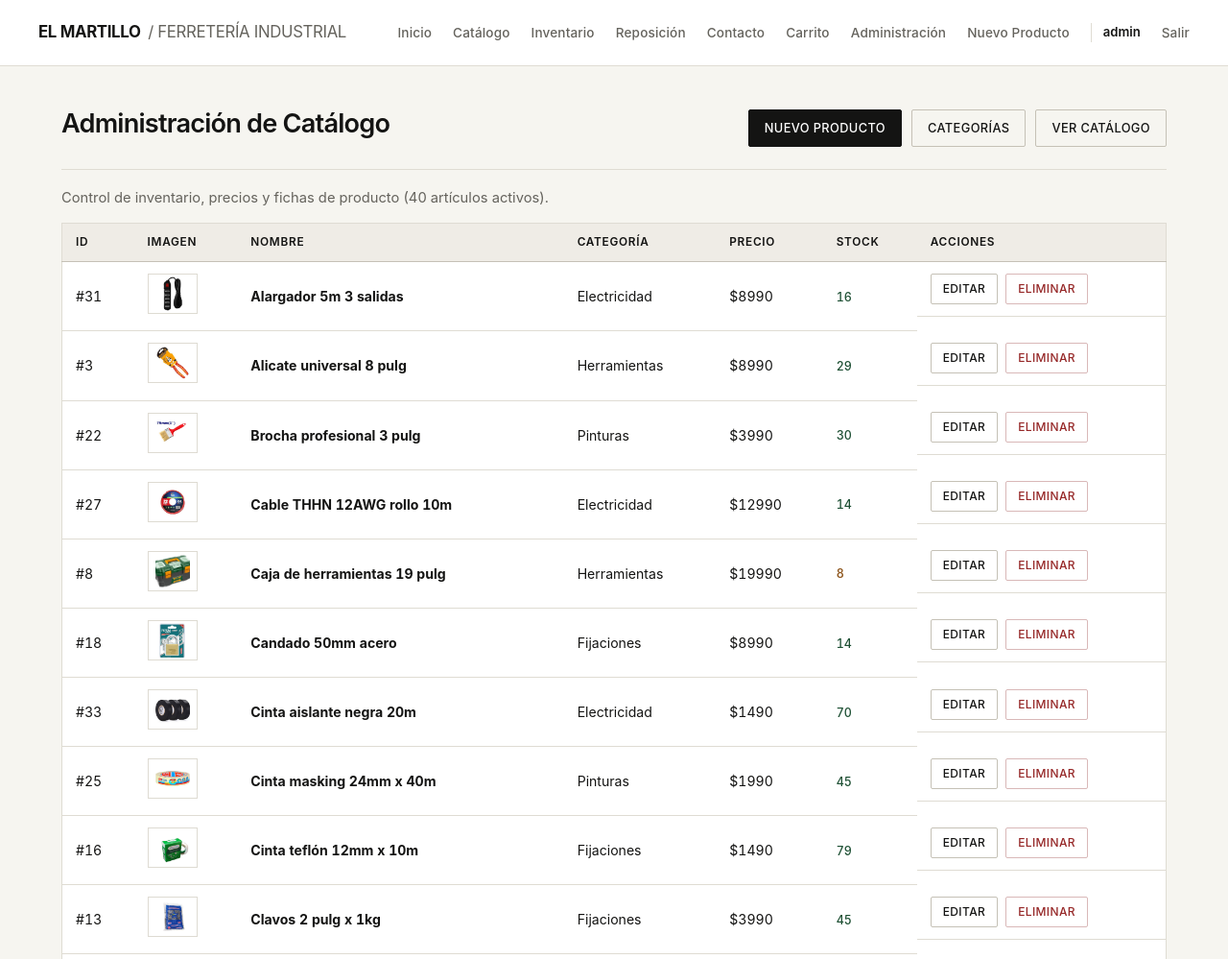
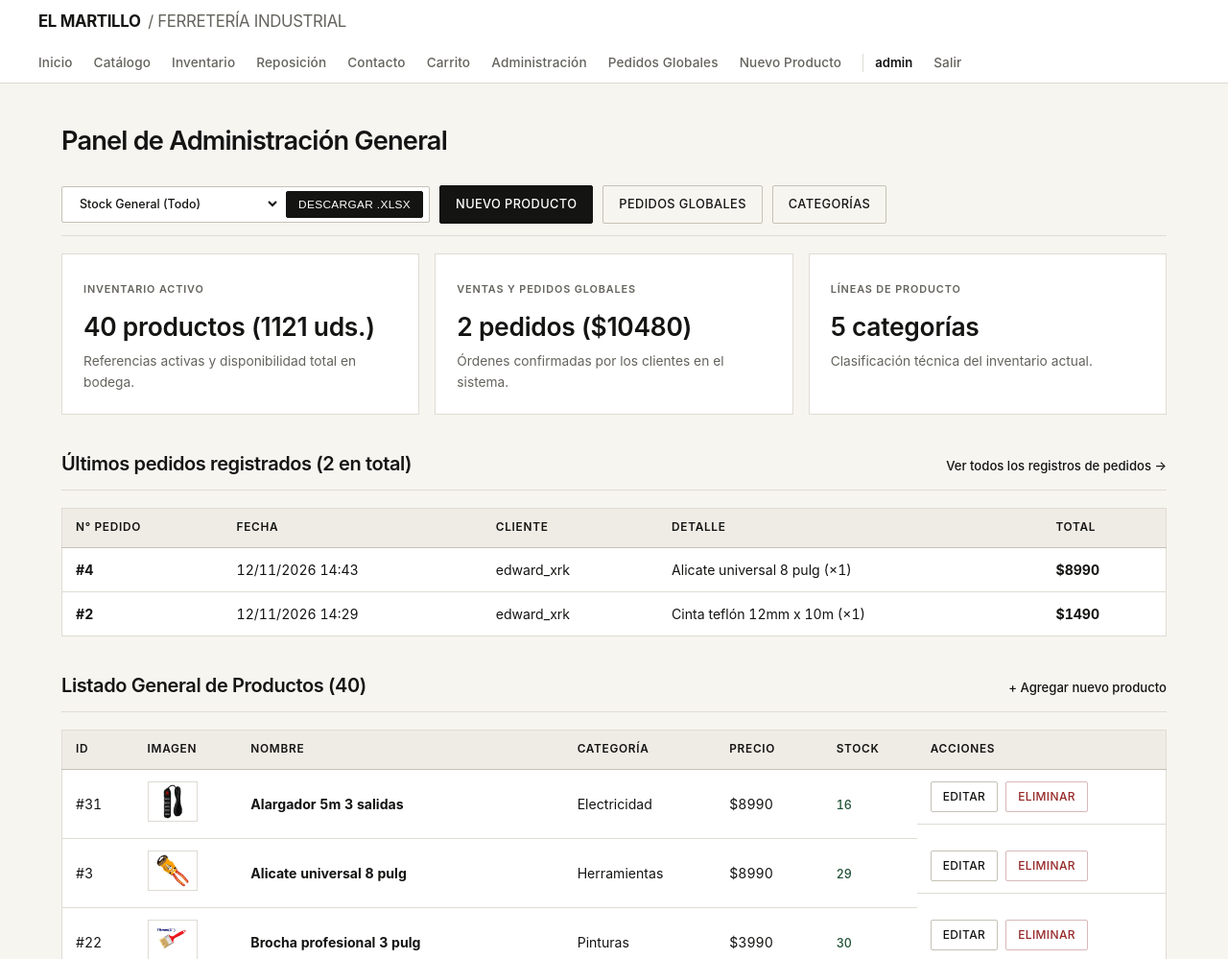
Before and after one commit to Xunork/Evaluacion-_03_4, a Django app: page /panel/ in a window 1280 px wide. Shown: the top 999 px of the page at 96% size. Run offline with Django 4.2, Linux system fonts and the light colour scheme; a user stored in the database is signed in; data comes from the database, SQL or seed files in the repository; both versions use the stored data as it was after the commit.

Commit message:
Actualizacion-Admin

```diff
--- a/productos/urls.py
+++ b/productos/urls.py
@@ -14,8 +14,9 @@ urlpatterns = [
     path("carrito/actualizar/<int:pk>/", views.carrito_actualizar, name="carrito_actualizar"),
     path("checkout/", views.checkout, name="checkout"),
     path("mis-pedidos/", views.mis_pedidos, name="mis_pedidos"),
-    # Rutas Etapa 1: CRUD web con formularios
+    # Rutas Etapa 1: CRUD web con formularios y panel de administración
     path("panel/", views.panel_admin, name="panel_admin"),
+    path("panel/pedidos/", views.pedidos_admin, name="pedidos_admin"),
     path("panel/nuevo/", views.producto_crear, name="producto_crear"),
     path("panel/editar/<int:pk>/", views.producto_editar, name="producto_editar"),
     path("panel/eliminar/<int:pk>/", views.producto_eliminar, name="producto_eliminar"),
@@ -25,4 +26,6 @@ urlpatterns = [
     path("reporte-critico/", views.reporte_critico, name="reporte_critico"),
     # Ruta Etapa 3: Formulario de consultas de clientes
     path("consultas/", views.consultas_clientes, name="consultas"),
+    # Ruta única de descarga de archivo Excel (.xls) mediante menú desplegable
+    path("exportar/excel/", views.descargar_excel, name="descargar_excel"),
 ]
--- a/productos/views.py
+++ b/productos/views.py
@@ -1,4 +1,8 @@
+from django.http import HttpResponse
 from django.shortcuts import render, redirect, get_object_or_404
+from openpyxl import Workbook
+from openpyxl.styles import Font, PatternFill, Alignment, Border, Side
+from openpyxl.utils import get_column_letter
 from django.contrib.auth import login, logout
 from django.contrib.auth.forms import AuthenticationForm
 from django.contrib.auth.decorators import login_required, user_passes_test
@@ -226,11 +230,8 @@ def carrito_actualizar(request, pk):
 
 @login_required
 def checkout(request):
-    if request.method != "POST":
-        return redirect("carrito")
-
     carrito = obtener_carrito(request)
-    items, total, _ = calcular_detalle_carrito(carrito)
+    items, total, cantidad_total = calcular_detalle_carrito(carrito)
 
     if not items:
         messages.error(request, "Tu carrito está vacío.")
@@ -242,6 +243,16 @@ def checkout(request):
             messages.error(request, f"Stock insuficiente para {prod.nombre}.")
             return redirect("carrito")
 
+    # Si es GET, mostramos la ventana propia de confirmación de compra
+    if request.method == "GET":
+        contexto = {
+            "items": items,
+            "total": total,
+            "cart_count": cantidad_total,
+        }
+        return render(request, "confirmar_compra.html", contexto)
+
+    # Si es POST, confirmamos el pedido y descontamos stock
     pedido = Pedido.objects.create(usuario=request.user, total=total)
     for item in items:
         prod = item["producto"]
@@ -275,12 +286,50 @@ def mis_pedidos(request):
 @user_passes_test(es_admin)
 def panel_admin(request):
     productos = Producto.objects.select_related("categoria").all()
+    categorias = Categoria.objects.annotate(total_prod=Count("productos")).all()
+    pedidos_recientes = Pedido.objects.select_related("usuario").prefetch_related("detalles").all()[:5]
+
+    totales_ventas = Pedido.objects.aggregate(
+        total_pedidos=Count("id"),
+        ingresos_totales=Sum("total"),
+    )
+    totales_stock = Producto.objects.aggregate(
+        suma_stock=Sum("stock"),
+    )
+
     _, _, cart_count = calcular_detalle_carrito(obtener_carrito(request))
     contexto = {
         "productos": productos,
+        "categorias": categorias,
+        "pedidos_recientes": pedidos_recientes,
+        "total_pedidos": totales_ventas["total_pedidos"] or 0,
+        "ingresos_totales": totales_ventas["ingresos_totales"] or 0,
+        "suma_stock": totales_stock["suma_stock"] or 0,
         "cart_count": cart_count,
     }
     return render(request, "admin_panel.html", contexto)
+
+
+@user_passes_test(es_admin)
+def pedidos_admin(request):
+    pedidos = Pedido.objects.select_related("usuario").prefetch_related("detalles").all()
+    categorias = Categoria.objects.all()
+    totales_ventas = Pedido.objects.aggregate(
+        total_pedidos=Count("id"),
+        ingresos_totales=Sum("total"),
+    )
+    unidades_vendidas = DetallePedido.objects.aggregate(total_unidades=Sum("cantidad"))
+
+    _, _, cart_count = calcular_detalle_carrito(obtener_carrito(request))
+    contexto = {
+        "pedidos": pedidos,
+        "categorias": categorias,
+        "total_pedidos": totales_ventas["total_pedidos"] or 0,
+        "ingresos_totales": totales_ventas["ingresos_totales"] or 0,
+        "total_unidades": unidades_vendidas["total_unidades"] or 0,
+        "cart_count": cart_count,
+    }
+    return render(request, "admin_pedidos.html", contexto)
 
 
 @user_passes_test(es_admin)
@@ -427,6 +476,7 @@ def reporte_critico(request):
     _, _, cart_count = calcular_detalle_carrito(obtener_carrito(request))
     contexto = {
         "productos_criticos": productos_criticos,
+        "categorias": Categoria.objects.all(),
         "umbral": umbral,
         "total_criticos": total_criticos,
         "cart_count": cart_count,
@@ -467,3 +517,289 @@ def consultas_clientes(request):
         "ultimos_visitados": ultimos_visitados,
     }
     return render(request, "consultas.html", contexto)
+
+
+# ==========================================================
+# EXPORTACIÓN DIRECTA A ARCHIVO EXCEL (.XLSX) CON DISEÑO Y TOTALES
+# ==========================================================
+
+def generar_respuesta_xls(nombre_archivo, titulo, encabezados, filas, fila_total=None, cols_moneda=None):
+    if cols_moneda is None:
+        cols_moneda = []
+
+    wb = Workbook()
+    ws = wb.active
+    ws.title = "Reporte"
+    ws.views.sheetView[0].showGridLines = True
+
+    num_cols = len(encabezados)
+    ultima_letra = get_column_letter(num_cols)
+
+    # Estilos principales
+    fondo_titulo = PatternFill(start_color="141413", end_color="141413", fill_type="solid")
+    fondo_subtitulo = PatternFill(start_color="EFECE6", end_color="EFECE6", fill_type="solid")
+    fondo_encabezado = PatternFill(start_color="262624", end_color="262624", fill_type="solid")
+    fondo_par = PatternFill(start_color="FAF9F5", end_color="FAF9F5", fill_type="solid")
+    fondo_impar = PatternFill(start_color="FFFFFF", end_color="FFFFFF", fill_type="solid")
+    fondo_total = PatternFill(start_color="EFECE6", end_color="EFECE6", fill_type="solid")
+
+    fuente_titulo = Font(name="Calibri", size=14, bold=True, color="FFFFFF")
+    fuente_sub = Font(name="Calibri", size=10, italic=True, color="4A4945")
+    fuente_encabezado = Font(name="Calibri", size=11, bold=True, color="FFFFFF")
+    fuente_celda = Font(name="Calibri", size=10, color="141413")
+    fuente_total = Font(name="Calibri", size=11, bold=True, color="141413")
+
+    borde_fino = Side(border_style="thin", color="D4D0C8")
+    borde_grueso_arriba = Side(border_style="medium", color="141413")
+    borde_doble_abajo = Side(border_style="double", color="141413")
+
+    borde_celda = Border(left=borde_fino, right=borde_fino, top=borde_fino, bottom=borde_fino)
+    borde_total = Border(
+        left=borde_fino,
+        right=borde_fino,
+        top=borde_grueso_arriba,
+        bottom=borde_doble_abajo,
+    )
+
+    # Fila 1: Banner de título
+    ws.merge_cells(f"A1:{ultima_letra}1")
+    celda_t1 = ws["A1"]
+    celda_t1.value = f"FERRETERÍA EL MARTILLO — {titulo.upper()}"
+    celda_t1.font = fuente_titulo
+    celda_t1.fill = fondo_titulo
+    celda_t1.alignment = Alignment(horizontal="left", vertical="center", indent=1)
+    ws.row_dimensions[1].height = 30
+
+    # Fila 2: Subtítulo informativo
+    ws.merge_cells(f"A2:{ultima_letra}2")
+    celda_t2 = ws["A2"]
+    celda_t2.value = f"Reporte generado desde el sistema de inventario ({len(filas)} registros incluidos)"
+    celda_t2.font = fuente_sub
+    celda_t2.fill = fondo_subtitulo
+    celda_t2.alignment = Alignment(horizontal="left", vertical="center", indent=1)
+    ws.row_dimensions[2].height = 20
+
+    # Fila 4: Encabezados de la tabla
+    fila_header = 4
+    ws.row_dimensions[fila_header].height = 24
+    for col_idx, texto_col in enumerate(encabezados, start=1):
+        c = ws.cell(row=fila_header, column=col_idx, value=texto_col)
+        c.font = fuente_encabezado
+        c.fill = fondo_encabezado
+        c.border = borde_celda
+        c.alignment = Alignment(horizontal="center", vertical="center")
+
+    # Filas de datos con cebreado (alternancia de color) y bordes de tabla
+    fila_actual = 5
+    for indice_fila, datos_fila in enumerate(filas):
+        ws.row_dimensions[fila_actual].height = 20
+        relleno = fondo_impar if indice_fila % 2 == 0 else fondo_par
+
+        for col_idx, valor in enumerate(datos_fila, start=1):
+            c = ws.cell(row=fila_actual, column=col_idx, value=valor)
+            c.font = fuente_celda
+            c.fill = relleno
+            c.border = borde_celda
+
+            if col_idx in cols_moneda and isinstance(valor, (int, float)):
+                c.number_format = "$#,##0"
+                c.alignment = Alignment(horizontal="right", vertical="center")
+            elif isinstance(valor, (int, float)):
+                c.alignment = Alignment(horizontal="center", vertical="center")
+            else:
+                c.alignment = Alignment(horizontal="left", vertical="center")
+
+        fila_actual = fila_actual + 1
+
+    # Fila final de TOTAL GENERAL
+    if fila_total:
+        ws.row_dimensions[fila_actual].height = 24
+        for col_idx, valor in enumerate(fila_total, start=1):
+            c = ws.cell(row=fila_actual, column=col_idx, value=valor)
+            c.font = fuente_total
+            c.fill = fondo_total
+            c.border = borde_total
+
+            if col_idx in cols_moneda and isinstance(valor, (int, float)):
+                c.number_format = "$#,##0"
+                c.alignment = Alignment(horizontal="right", vertical="center")
+            elif isinstance(valor, (int, float)):
+                c.alignment = Alignment(horizontal="center", vertical="center")
+            else:
+                c.alignment = Alignment(horizontal="left", vertical="center")
+
+    # Ajustar automáticamente el ancho de cada columna
+    for col_idx in range(1, num_cols + 1):
+        letra = get_column_letter(col_idx)
+        max_largo = len(str(encabezados[col_idx - 1]))
+        for fila_r in range(4, fila_actual + 1):
+            val = ws.cell(row=fila_r, column=col_idx).value
+            if val is not None:
+                texto = f"${val:,.0f}" if (col_idx in cols_moneda and isinstance(val, (int, float))) else str(val)
+                if len(texto) > max_largo:
+                    max_largo = len(texto)
+        ws.column_dimensions[letra].width = max(max_largo + 5, 14)
+
+    response = HttpResponse(
+        content_type="application/vnd.openxmlformats-officedocument.spreadsheetml.sheet"
+    )
+    response["Content-Disposition"] = f'attachment; filename="{nombre_archivo}.xlsx"'
+    wb.save(response)
+    return response
+
+
+def descargar_excel(request):
+    seccion = request.GET.get("seccion", "stock_general")
+
+    # 1. Resumen por categorías
+    if seccion == "resumen_categorias":
+        resumen = Categoria.objects.annotate(
+            cantidad_productos=Count("productos"),
+            precio_promedio=Avg("productos__precio"),
+            stock_total=Sum("productos__stock"),
+        ).order_by("nombre")
+
+        encabezados = ["Categoría", "Cantidad de Productos", "Precio Promedio CLP", "Stock Acumulado", "Valorizado Estimado CLP"]
+        filas = []
+        total_prods = 0
+        total_stock = 0
+        total_valorizado = 0
+        suma_promedios = 0
+
+        for cat in resumen:
+            prom = int(round(cat.precio_promedio)) if cat.precio_promedio is not None else 0
+            stock = cat.stock_total or 0
+            valorizado_cat = prom * stock
+            filas.append([cat.nombre, cat.cantidad_productos, prom, stock, valorizado_cat])
+            total_prods = total_prods + cat.cantidad_productos
+            total_stock = total_stock + stock
+            total_valorizado = total_valorizado + valorizado_cat
+            suma_promedios = suma_promedios + prom
+
+        prom_general = int(round(suma_promedios / len(filas))) if filas else 0
+        fila_total = ["TOTAL GENERAL", total_prods, prom_general, total_stock, total_valorizado]
+
+        return generar_respuesta_xls(
+            "reporte_resumen_categorias",
+            "Resumen de Inventario por Categoría",
+            encabezados,
+            filas,
+            fila_total=fila_total,
+            cols_moneda=[3, 5],
+        )
+
+    # 2. Stock crítico
+    if seccion == "stock_critico":
+        productos_criticos = (
+            Producto.objects.select_related("categoria")
+            .filter(stock__lte=10)
+            .order_by("stock", "nombre")
+        )
+        encabezados = ["ID", "Producto", "Categoría", "Precio Unitario CLP", "Stock Actual", "Valorizado CLP", "Estado"]
+        filas = []
+        suma_stock_critico = 0
+        suma_valor_critico = 0
+
+        for p in productos_criticos:
+            nombre_cat = p.categoria.nombre if p.categoria else "Sin categoría"
+            estado = "Sin stock" if p.stock == 0 else "Stock crítico"
+            valorizado = p.precio * p.stock
+            filas.append([p.id, p.nombre, nombre_cat, p.precio, p.stock, valorizado, estado])
+            suma_stock_critico = suma_stock_critico + p.stock
+            suma_valor_critico = suma_valor_critico + valorizado
+
+        fila_total = ["TOTAL", f"{len(filas)} productos en alerta", "—", "—", suma_stock_critico, suma_valor_critico, "—"]
+        return generar_respuesta_xls(
+            "reporte_stock_critico",
+            "Control de Reposición y Stock Crítico",
+            encabezados,
+            filas,
+            fila_total=fila_total,
+            cols_moneda=[4, 6],
+        )
+
+    # 3. Registro global de ventas y pedidos
+    if seccion == "ventas":
+        pedidos = Pedido.objects.select_related("usuario").prefetch_related("detalles").all()
+        encabezados = [
+            "N° Pedido",
+            "Fecha",
+            "Cliente",
+            "Correo",
+            "Producto",
+            "Cantidad",
+            "Precio Unitario CLP",
+            "Subtotal Línea CLP",
+        ]
+        filas = []
+        total_unidades = 0
+        total_ingresos = 0
+
+        for ped in pedidos:
+            fecha_str = ped.fecha.strftime("%d/%m/%Y %H:%M")
+            correo = ped.usuario.email or "-"
+            detalles = ped.detalles.all()
+            if detalles:
+                for d in detalles:
+                    sub = d.subtotal()
+                    filas.append([
+                        f"#{ped.id}",
+                        fecha_str,
+                        ped.usuario.username,
+                        correo,
+                        d.nombre_producto,
+                        d.cantidad,
+                        d.precio_unitario,
+                        sub,
+                    ])
+                    total_unidades = total_unidades + d.cantidad
+                    total_ingresos = total_ingresos + sub
+            else:
+                filas.append([f"#{ped.id}", fecha_str, ped.usuario.username, correo, "-", 0, 0, ped.total])
+                total_ingresos = total_ingresos + ped.total
+
+        fila_total = ["TOTAL VENTAS", f"{pedidos.count()} pedidos", "—", "—", "—", total_unidades, "—", total_ingresos]
+        return generar_respuesta_xls(
+            "registro_global_ventas",
+            "Registro Global de Pedidos y Ventas",
+            encabezados,
+            filas,
+            fila_total=fila_total,
+            cols_moneda=[7, 8],
+        )
+
+    # 4. Stock por categoría específica (ej: cat_1, cat_2...) o Stock General
+    productos = Producto.objects.select_related("categoria").all()
+    nombre_archivo = "inventario_stock_general"
+    titulo = "Inventario General de Stock"
+
+    if seccion.startswith("cat_"):
+        cat_id = seccion.replace("cat_", "")
+        if cat_id.isdigit():
+            categoria = Categoria.objects.filter(id=int(cat_id)).first()
+            if categoria:
+                productos = productos.filter(categoria=categoria)
+                nombre_archivo = f"stock_{categoria.nombre.lower()}"
+                titulo = f"Inventario de Stock - Categoría {categoria.nombre}"
+
+    encabezados = ["ID", "Producto", "Categoría", "Precio Unitario CLP", "Stock Disponible", "Valorizado CLP"]
+    filas = []
+    suma_stock = 0
+    suma_valorizado = 0
+
+    for p in productos:
+        nombre_cat = p.categoria.nombre if p.categoria else "Sin categoría"
+        valorizado = p.precio * p.stock
+        filas.append([p.id, p.nombre, nombre_cat, p.precio, p.stock, valorizado])
+        suma_stock = suma_stock + p.stock
+        suma_valorizado = suma_valorizado + valorizado
+
+    fila_total = ["TOTAL GENERAL", f"{len(filas)} productos", "—", "—", suma_stock, suma_valorizado]
+    return generar_respuesta_xls(
+        nombre_archivo,
+        titulo,
+        encabezados,
+        filas,
+        fila_total=fila_total,
+        cols_moneda=[4, 6],
+    )
--- a/static/css/style.css
+++ b/static/css/style.css
@@ -795,6 +795,36 @@ a.btn.disabled {
   align-items: start;
 }
 
+.excel-bar {
+  display: inline-flex;
+  align-items: center;
+  gap: 6px;
+  background-color: var(--surface);
+  border: 1px solid var(--line-strong);
+  padding: 4px 6px;
+  border-radius: 2px;
+}
+
+.excel-bar select {
+  border: none;
+  background-color: transparent;
+  color: var(--ink);
+  font-family: inherit;
+  font-size: 0.78rem;
+  font-weight: 500;
+  padding: 4px 8px;
+  cursor: pointer;
+}
+
+.excel-bar select:focus {
+  outline: none;
+}
+
+.excel-bar button {
+  padding: 6px 12px;
+  font-size: 0.74rem;
+}
+
 @media (max-width: 820px) {
   .hero-inner,
   .feature-grid,
--- a/templates/admin_panel.html
+++ b/templates/admin_panel.html
@@ -2,15 +2,82 @@
 {% block title %}Administración de Catálogo · Ferretería El Martillo{% endblock %}
 {% block content %}
 <div class="sec-head" style="margin-top: 0;">
-  <h1>Administración de Catálogo</h1>
-  <div style="display: flex; gap: 10px; flex-wrap: wrap;">
+  <h1>Panel de Administración General</h1>
+  <div style="display: flex; gap: 10px; align-items: center; flex-wrap: wrap;">
+    <form class="excel-bar" method="get" action="{% url 'descargar_excel' %}">
+      <select name="seccion">
+        <option value="stock_general">Stock General (Todo)</option>
+        <option value="ventas">Registro Global de Ventas</option>
+        <option value="resumen_categorias">Resumen por Categorías</option>
+        <option value="stock_critico">Productos en Stock Crítico</option>
+        <optgroup label="Stock por Categoría">
+          {% for c in categorias %}
+            <option value="cat_{{ c.id }}">Categoría: {{ c.nombre }} ({{ c.total_prod }})</option>
+          {% endfor %}
+        </optgroup>
+      </select>
+      <button type="submit">Descargar .xlsx</button>
+    </form>
     <a class="btn" href="{% url 'producto_crear' %}">Nuevo producto</a>
+    <a class="btn ghost" href="{% url 'pedidos_admin' %}">Pedidos globales</a>
     <a class="btn ghost" href="{% url 'categorias_admin' %}">Categorías</a>
-    <a class="btn ghost" href="{% url 'tienda' %}">Ver catálogo</a>
   </div>
 </div>
 
-<p>Control de inventario, precios y fichas de producto ({{ productos|length }} artículos activos).</p>
+<section class="feature-grid" style="margin-top: 18px;">
+  <article class="feature-card">
+    <span class="cat">Inventario Activo</span>
+    <h3 style="font-size: 1.65rem; margin: 6px 0;">{{ productos|length }} productos ({{ suma_stock }} uds.)</h3>
+    <p>Referencias activas y disponibilidad total en bodega.</p>
+  </article>
+  <article class="feature-card">
+    <span class="cat">Ventas y Pedidos Globales</span>
+    <h3 style="font-size: 1.65rem; margin: 6px 0;">{{ total_pedidos }} pedidos (${{ ingresos_totales }})</h3>
+    <p>Órdenes confirmadas por los clientes en el sistema.</p>
+  </article>
+  <article class="feature-card">
+    <span class="cat">Líneas de Producto</span>
+    <h3 style="font-size: 1.65rem; margin: 6px 0;">{{ categorias|length }} categorías</h3>
+    <p>Clasificación técnica del inventario actual.</p>
+  </article>
+</section>
+
+<div class="sec-head">
+  <h2>Últimos pedidos registrados ({{ total_pedidos }} en total)</h2>
+  <a href="{% url 'pedidos_admin' %}">Ver todos los registros de pedidos →</a>
+</div>
+
+<table class="table" style="margin-bottom: 36px;">
+  <tr>
+    <th>N° Pedido</th>
+    <th>Fecha</th>
+    <th>Cliente</th>
+    <th>Detalle</th>
+    <th>Total</th>
+  </tr>
+  {% for ped in pedidos_recientes %}
+  <tr>
+    <td><strong>#{{ ped.id }}</strong></td>
+    <td>{{ ped.fecha|date:"d/m/Y H:i" }}</td>
+    <td>{{ ped.usuario.username }}</td>
+    <td>
+      {% for d in ped.detalles.all %}
+        <span>{{ d.nombre_producto }} (×{{ d.cantidad }}){% if not forloop.last %}, {% endif %}</span>
+      {% endfor %}
+    </td>
+    <td><strong>${{ ped.total }}</strong></td>
+  </tr>
+  {% empty %}
+  <tr>
+    <td colspan="5">Aún no hay pedidos registrados.</td>
+  </tr>
+  {% endfor %}
+</table>
+
+<div class="sec-head">
+  <h2>Listado General de Productos ({{ productos|length }})</h2>
+  <a href="{% url 'producto_crear' %}">+ Agregar nuevo producto</a>
+</div>
 
 <table class="table">
   <tr>
--- a/templates/base.html
+++ b/templates/base.html
@@ -21,6 +21,7 @@
       {% if user.is_authenticated %}
         {% if user.is_staff %}
           <a href="{% url 'panel_admin' %}">Administración</a>
+          <a href="{% url 'pedidos_admin' %}">Pedidos Globales</a>
           <a href="{% url 'producto_crear' %}">Nuevo Producto</a>
         {% else %}
           <a href="{% url 'mis_pedidos' %}">Mis Pedidos</a>
```
Also changed, not shown: templates/admin_pedidos.html (added, +75 -0 lines), templates/carrito.html (+3 -6 lines), templates/categorias.html (+17 -3 lines), templates/confirmar_compra.html (added, +66 -0 lines), templates/reporte_critico.html (+18 -3 lines), templates/reporte_resumen.html (+18 -3 lines), db.sqlite3.
